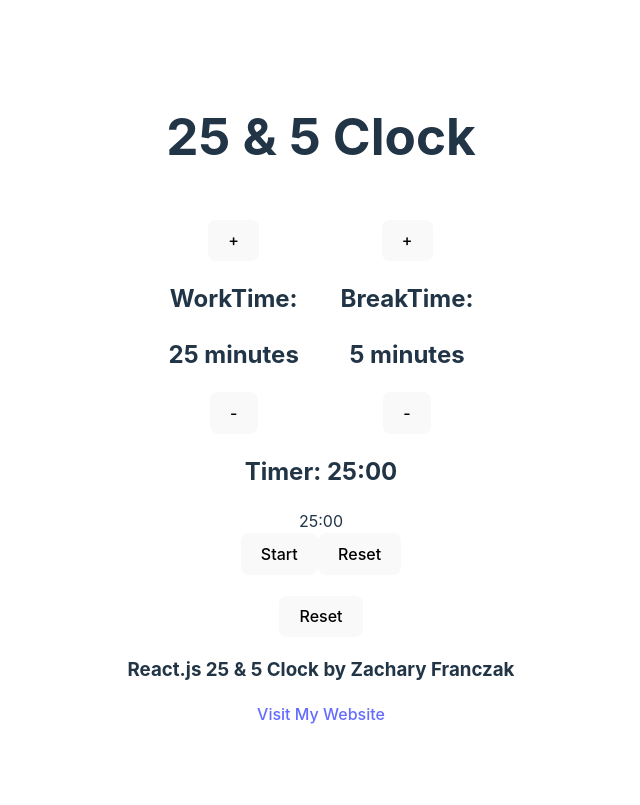
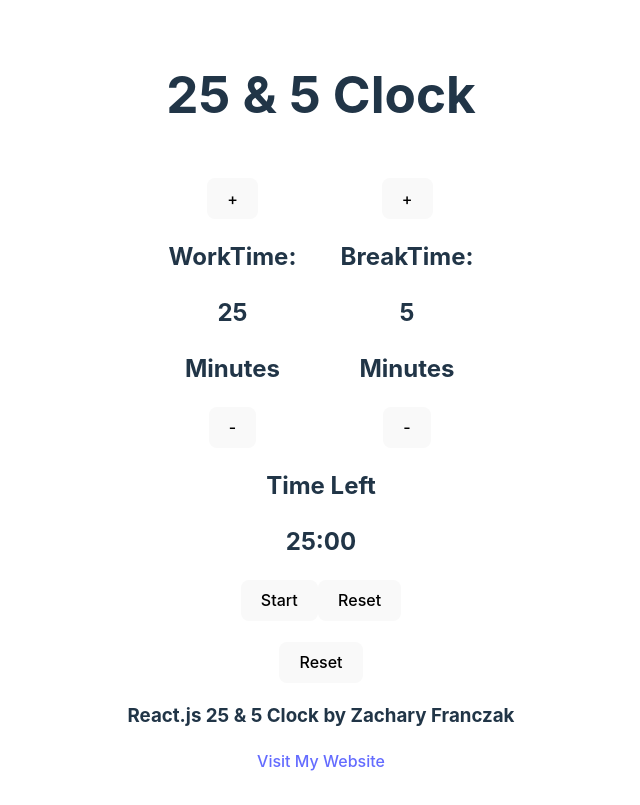
Before and after one commit to zfranczak/25And5Clock, a React (Vite) app: page / in a window 1280 px wide. Shown: the whole page, without its empty margins (319-959 px from the left). Built offline with nearby package versions, Linux system fonts and the light colour scheme.

Commit message:
setting id's to match tests

```diff
--- a/src/components/BreakTime.jsx
+++ b/src/components/BreakTime.jsx
@@ -6,7 +6,9 @@ import '../styles/break-time.css';
 
 const BreakTime = ({ breakCount, setBreakCount }) => {
   const handleIncrement = () => {
-    setBreakCount(breakCount + 1);
+    if (breakCount < 61) {
+      setBreakCount(breakCount + 1);
+    }
   };
 
   const handleDecrement = () => {
@@ -23,7 +25,10 @@ const BreakTime = ({ breakCount, setBreakCount }) => {
         handleIncrement={handleIncrement}
       />
       <h2 id='break-label'>BreakTime: </h2>
-      <h2 id='break-length'>{breakCount} minutes</h2>
+      <span>
+        <h2 id='break-length'>{breakCount}</h2>
+        <h2> Minutes</h2>
+      </span>
       <Decrement
         id='break-decrement'
         count={breakCount}
--- a/src/components/Timer.jsx
+++ b/src/components/Timer.jsx
@@ -29,6 +29,8 @@ const Timer = ({ sessionCount, breakCount }) => {
       .padStart(2, '0')}`;
   };
 
+  const timeLeft = formatTime(remainingSeconds);
+
   const handleStartPause = () => {
     setTimerActive((prevActive) => !prevActive);
   };
@@ -40,13 +42,10 @@ const Timer = ({ sessionCount, breakCount }) => {
 
   return (
     <div className='container-timer'>
-      <h2 id='timer-label'>Timer: {formatTime(remainingSeconds)}</h2>
-      <div className='countdown-clock' id='time-left'>
-        {/* Display the formatted time */}
-        {formatTime(remainingSeconds)}
-      </div>
+      <h2 id='timer-label'>Time Left</h2>
+      <h2 id='time-left'>{timeLeft}</h2>
       {/* Start/Pause button */}
-      <button onClick={handleStartPause}>
+      <button id='start_stop' onClick={handleStartPause}>
         {timerActive ? 'Pause' : 'Start'}
       </button>
       {/* Reset button */}
@@ -54,5 +53,4 @@ const Timer = ({ sessionCount, breakCount }) => {
     </div>
   );
 };
-
 export default Timer;
--- a/src/components/WorkTime.jsx
+++ b/src/components/WorkTime.jsx
@@ -6,7 +6,9 @@ import '../styles/work-time.css';
 
 const WorkTime = ({ sessionCount, setSessionCount }) => {
   const handleIncrement = () => {
-    setSessionCount(sessionCount + 1);
+    if (sessionCount < 61) {
+      setSessionCount(sessionCount + 1);
+    }
   };
 
   const handleDecrement = () => {
@@ -23,7 +25,10 @@ const WorkTime = ({ sessionCount, setSessionCount }) => {
         handleIncrement={handleIncrement}
       />
       <h2 id='session-label'>WorkTime: </h2>
-      <h2 id='session-length'>{sessionCount} minutes</h2>
+      <span>
+        <h2 id='session-length'>{sessionCount}</h2>
+        <h2> Minutes</h2>
+      </span>
       <Decrement
         id='session-decrement'
         count={sessionCount}
```
